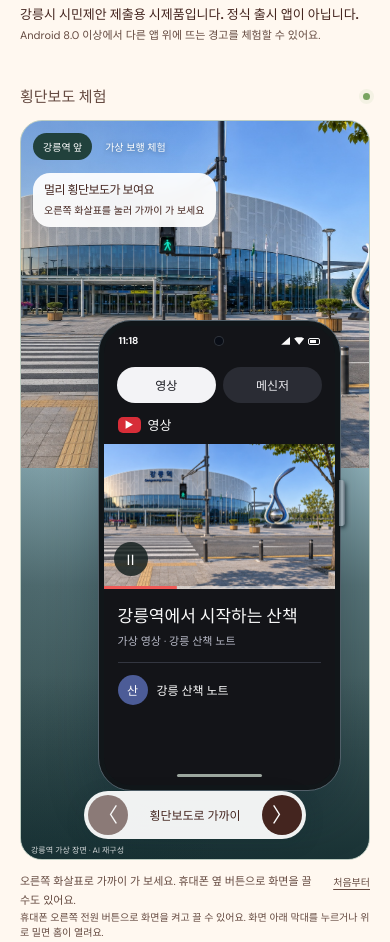
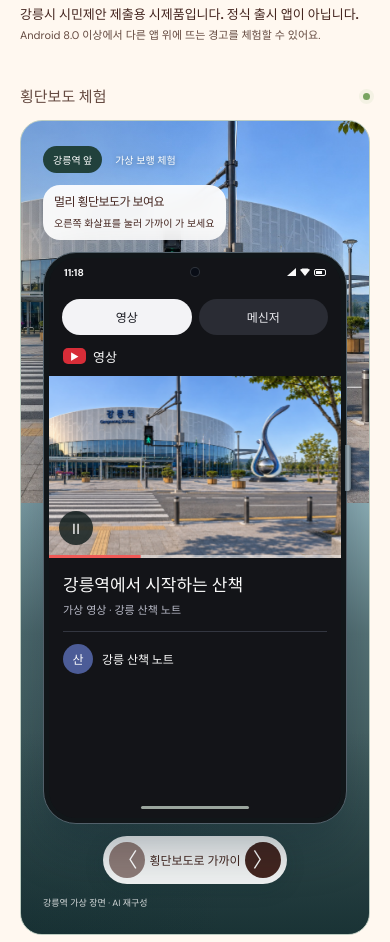
Before and after one commit to LUCKYBRIDGE/gyodong5-2, a plain HTML site: page web/index.html in a window 390 px wide. Shown: the part 558-1500 px from the top of the page. Drawn offline with Linux system fonts and the light colour scheme.

Commit message:
Add gift card examples and adapt the web phone layouts

```diff
--- a/web/app.js
+++ b/web/app.js
@@ -67,7 +67,7 @@ function home(standalone) {
 function shop() {
   return `${titleHeading("포인트 상점", "웹에서 모은 포인트로 꾸미기를 체험해요.")}
   <section class="app-card balance-card"><p>사용 가능한 포인트</p><strong>${money(state.total - state.spent)}점</strong></section>
-  <section class="app-card coupon-example"><span class="app-eyebrow">모바일 교환권 · 상품 예시</span><h4>편의점 기프티콘</h4><p>실제 발급은 운영 예산과 발송 서비스 연동 후 제공할 예정이에요.</p></section>
+  <section class="app-card coupon-example"><h4>모바일 교환권 예시</h4><ul><li>편의점 기프티콘</li><li>치킨 기프티콘</li><li>아이스크림 기프티콘</li></ul><p>실제 발급은 운영 예산과 발송 서비스 연동 후 제공할 예정이에요.</p></section>
   <h4 class="app-section-title">하슬랑 꾸미기</h4>
   ${ITEMS.map((item) => {
     const owned = state.owned.includes(item.id);
--- a/web/index.html
+++ b/web/index.html
@@ -8,8 +8,8 @@
   <title>신호등 알리미 · 5난초의 보행 안전 아이디어</title>
   <link rel="icon" href="assets/signal-alert-app-icon.png" type="image/png" sizes="192x192">
   <link rel="apple-touch-icon" href="assets/signal-alert-app-icon.png" sizes="192x192">
-  <link rel="stylesheet" href="style.css?v=signal-alert-3">
-  <script type="module" src="app.js?v=signal-alert-4"></script>
+  <link rel="stylesheet" href="style.css?v=signal-alert-4">
+  <script type="module" src="app.js?v=signal-alert-5"></script>
 </head>
 <body>
   <a class="skip-link" href="#experience">체험으로 건너뛰기</a>
@@ -33,7 +33,7 @@
         </div>
         <div class="download-area" id="download">
           <div class="download-actions">
-            <a class="button button-dark download-button" href="downloads/traffic-demo.apk?v=0.4.3" download>안드로이드 APK 다운로드 <span aria-hidden="true">↓</span></a>
+            <a class="button button-dark download-button" href="downloads/traffic-demo.apk?v=0.4.4" download>안드로이드 APK 다운로드 <span aria-hidden="true">↓</span></a>
             <button class="button button-outline" id="install-guide" type="button" aria-haspopup="dialog">설치방법</button>
           </div>
           <div class="github-downloads">
@@ -92,7 +92,7 @@
         <p>횡단보도 체험에서 모은 포인트가 여기에 표시돼요.</p>
         <dl class="app-tab-guide">
           <div><dt>홈</dt><dd>사용 가능 포인트, 누적 점수, 오늘 적립 횟수를 확인해요.</dd></div>
-          <div><dt>상점</dt><dd>가상 아이템을 교환하고 편의점 교환권 예시를 살펴봐요.</dd></div>
+          <div><dt>상점</dt><dd>가상 아이템을 교환하고 편의점·치킨·아이스크림 기프티콘 예시를 살펴봐요.</dd></div>
           <div><dt>칭호</dt><dd>완료한 알림 횟수에 따라 얻는 교통안전 칭호를 확인해요.</dd></div>
           <div><dt>하슬랑</dt><dd>성장 모습을 보고 상점에서 모은 아이템을 착용해요.</dd></div>
           <div><dt>안내</dt><dd>비콘 감지와 경고 표시, 포인트 적립 기준을 살펴봐요.</dd></div>
@@ -158,8 +158,8 @@
       <li><strong>가상 비콘 접근 체험</strong><p>‘가상 접근 시작’을 누르고 7초 안에 다른 앱을 열거나 화면을 꺼요. 경고창을 닫지 않거나 화면을 끈 상태를 10초 유지하면 포인트가 쌓여요.</p></li>
     </ol>
     <p class="install-note">현재는 가상 비콘을 이용해요. 일부 보호 화면에서는 경고 표시가 제한될 수 있어요. 체험 뒤 설치 권한은 다시 꺼 둘 수 있어요.</p>
-    <p class="install-note">0.4.2에서 0.4.3으로 바꾸려면 앱 서명이 달라 기존 앱을 삭제한 뒤 설치해야 해요. 앱을 삭제하면 휴대폰에 저장된 포인트와 체험 기록도 지워져요.</p>
-    <a class="button button-dark dialog-download" href="downloads/traffic-demo.apk?v=0.4.3" download>APK 다운로드 <span aria-hidden="true">↓</span></a>
+    <p class="install-note">0.4.2 이하에서 최신 버전으로 바꾸려면 앱 서명이 달라 기존 앱을 삭제한 뒤 설치해야 해요. 앱을 삭제하면 휴대폰에 저장된 포인트와 체험 기록도 지워져요.</p>
+    <a class="button button-dark dialog-download" href="downloads/traffic-demo.apk?v=0.4.4" download>APK 다운로드 <span aria-hidden="true">↓</span></a>
   </dialog>
 </body>
 </html>
--- a/web/style.css
+++ b/web/style.css
@@ -72,9 +72,9 @@ h1 span::after { content: ''; position: absolute; left: -3px; bottom: 4px; width
 .phone-battery { width: 12px; height: 7px; border: 1px solid currentColor; border-radius: 2px; background: linear-gradient(to right,currentColor 70%,transparent 70%) content-box; padding: 1px; }
 .phone-brand { display: flex; align-items: center; padding: 14px 18px 13px; gap: 9px; font-size: 14px; font-weight: 800; letter-spacing: -.5px; }
 .mini-crossing { display: grid; place-items: center; background: var(--lime); width: 27px; height: 27px; border-radius: 8px; font-size: 17px; }
-.phone-content { flex: 1; overflow-y: auto; padding: 3px 16px 16px; scrollbar-width: thin; min-height: 0; }
+.phone-content { flex: 1; overflow-y: auto; padding: 3px clamp(8px, 3vw, 16px) 16px; scrollbar-width: thin; min-height: 0; overflow-wrap: anywhere; }
 .phone-nav { display: flex; flex-shrink: 0; gap: 2px; padding: 7px 10px 4px; background: var(--paper); z-index: 2; }
-.phone-nav button { flex: 1; min-width: 0; border: 0; border-radius: 12px; background: transparent; padding: 12px 3px; color: var(--ink); font-size: 10px; font-weight: 700; white-space: nowrap; }
+.phone-nav button { flex: 1; min-width: 0; border: 0; border-radius: 12px; background: transparent; padding: 12px 3px; color: var(--ink); font-size: 10px; font-weight: 700; overflow-wrap: anywhere; }
 .phone-nav button.active, .phone-nav button[aria-selected='true'], .phone-nav button[aria-current='page'] { background: var(--button); color: var(--white); }
 .phone-home-bar { width: 92px; height: 4px; margin: 5px auto 9px; border-radius: 4px; background: #9ba69e; }
 .demo-controls { display: flex; justify-content: center; gap: 8px; width: 100%; margin-top: 23px; }
@@ -102,7 +102,8 @@ h1 span::after { content: ''; position: absolute; left: -3px; bottom: 4px; width
 .phone-content > p { font-size: 11px; line-height: 1.6; color: var(--muted); margin: 0 0 15px; }
 .progress-track { height: 5px; background: #f3e3d4; border-radius: 5px; overflow: hidden; margin: 10px 0 5px; }
 .progress-fill { height: 100%; background: var(--button); }
-.phone-overlay { position: absolute; inset: 29px 0 23px; z-index: 5; display: flex; align-items: center; justify-content: center; background: var(--overlay); padding: 25px; text-align: center; color: white; }
+.phone-overlay { position: absolute; inset: 29px 0 23px; z-index: 5; display: flex; flex-direction: column; align-items: center; overflow-y: auto; background: var(--overlay); padding: clamp(10px, 3svh, 25px) clamp(8px, 4vw, 25px); text-align: center; color: white; }
+.phone-overlay > div { flex-shrink: 0; max-width: 100%; margin-block: auto; overflow-wrap: anywhere; }
 .phone-overlay[hidden] { display: none; }
 .warning-panel button { border: 1px solid #ca9d87; border-radius: 28px; padding: 12px 21px; color: white; background: transparent; font-size: 13px; }
 .result-panel { padding: 24px; border-radius: 20px; background: var(--overlay); color: var(--lime); }
@@ -234,6 +235,7 @@ h1 span::after { content: ''; position: absolute; left: -3px; bottom: 4px; width
 .balance-card strong { display: block; font-size: 25px; margin-top: 3px; }
 .app-eyebrow { font-size: 10px; font-weight: 600; color: var(--muted); }
 .coupon-example h4 { margin-top: 5px; }
+.coupon-example ul { margin: 6px 0 9px; padding-inline-start: 17px; font-size: 12px; font-weight: 700; line-height: 1.7; }
 .app-section-title { font-size: 14px; margin: 15px 0 10px; }
 .item-symbol { display: grid; place-items: center; flex: 0 0 35px; width: 35px; height: 35px; background: var(--lime); font-size: 19px; color: var(--ink); border-radius: 11px; }
 .item-row { padding: 12px 10px; gap: 8px; }
@@ -350,16 +352,32 @@ h1 span::after { content: ''; position: absolute; left: -3px; bottom: 4px; width
 .project-origin { display: none; }
 .experience-heading { width: 100%; margin-bottom: 13px; }
 .experience-heading h2 { font-size: 15px; }
-.street-viewport { width: 100%; height: clamp(530px, 91svh, 740px); position: relative; border-radius: 28px; overflow: hidden; background: #a8cbd5; isolation: isolate; border: 1px solid #bdccc1; }
+.street-viewport {
+  width: 100%;
+  position: relative;
+  display: grid;
+  grid-template-columns: minmax(0, 1fr) minmax(0, min(56%, 330px));
+  grid-template-areas: "caption phone" "journey phone" "controls phone" "credits phone";
+  grid-template-rows: auto 1fr auto auto;
+  align-items: start;
+  justify-items: start;
+  gap: 12px clamp(12px, 4vw, 42px);
+  padding: clamp(14px, 3svh, 30px) clamp(25px, 5vw, 46px);
+  border: 1px solid #bdccc1;
+  border-radius: 28px;
+  overflow: hidden;
+  background: #a8cbd5;
+  isolation: isolate;
+}
 .street-panorama { position: absolute; inset: 0; z-index: -2; }
 .street-photo { position: absolute; inset: 0; width: 100%; height: 100%; object-fit: cover; object-position: 26% 65%; transform-origin: 32% 55%; transition: transform 780ms cubic-bezier(.22,.61,.36,1); }
 .street-viewport::after { content: ""; position: absolute; inset: 0; background: linear-gradient(90deg,#0a242a26,transparent 60%),linear-gradient(0deg,#0a242a85,transparent 25%); z-index: -1; pointer-events: none; }
 .street-viewport[data-stage="approaching"] .street-photo { transform: scale(1.19); }
 .street-viewport[data-stage="near"] .street-photo { transform: scale(1.43) translateY(2%); }
 .street-viewport[data-stage="passed"] .street-photo { transform: scale(1.12) translateX(-4%); }
-.scene-caption { position: absolute; top: 25px; left: 25px; display: flex; align-items: center; gap: 13px; color: white; font-size: 12px; text-shadow: 0 1px 5px #102c3070; }
+.scene-caption { grid-area: caption; display: flex; flex-wrap: wrap; align-items: center; gap: 5px 13px; color: white; font-size: 12px; text-shadow: 0 1px 5px #102c3070; }
 .scene-pin { background: #19372de8; padding: 10px 15px; border-radius: 30px; font-weight: 700; text-shadow: none; }
-.journey-scene { position: absolute; left: 25px; top: 86px; width: auto; max-width: 44%; background: #ffffffed; backdrop-filter: blur(8px); border: 0; padding: 17px 19px; border-radius: 17px; }
+.journey-scene { grid-area: journey; max-width: 100%; overflow-wrap: anywhere; background: #ffffffed; backdrop-filter: blur(8px); border: 0; padding: 17px 19px; border-radius: 17px; }
 .journey-label { display: flex; flex-direction: column; font-size: 12px; line-height: 1.6; gap: 3px; }
 .journey-label strong { font-size: 17px; letter-spacing: -.5px; color: var(--ink); }
 .route-progress { display: flex; gap: 35px; position: relative; align-items: center; margin-top: 14px; }
@@ -368,53 +386,58 @@ h1 span::after { content: ''; position: absolute; left: -3px; bottom: 4px; width
 .street-viewport[data-stage="approaching"] .route-progress span { left: 41px; }
 .street-viewport[data-stage="near"] .route-progress span { left: 82px; }
 .street-viewport[data-stage="passed"] .route-progress span { left: 123px; }
-.street-viewport .phone-frame { position: absolute; top: 34px; right: 42px; width: 330px; max-width: calc(100% - 40px); transform: rotate(1deg); box-shadow: 0 22px 50px #091e2b55; }
-.street-viewport .phone-screen { height: auto; }
-.street-viewport .phone-frame { bottom: 50px; display: flex; flex-direction: column; }
-.street-viewport .phone-screen { flex: 1; min-height: 0; }
+.street-viewport .phone-frame { grid-area: phone; position: relative; width: 100%; min-width: 0; box-shadow: 0 22px 50px #091e2b55; }
+.street-viewport .phone-screen { height: clamp(320px, calc(91svh - 68px), 670px); }
 .phone-power { position: absolute; top: 33%; right: -18px; width: 25px; height: 54px; border: 0; padding: 0; background: transparent; border-radius: 5px; }
 .phone-power::before { content: ""; position: absolute; top: 4px; bottom: 4px; left: 6px; width: 6px; border-radius: 0 4px 4px 0; background: linear-gradient(90deg,#505f69,#a3b2ba,#5c6b76); box-shadow: 1px 2px 4px #09141db0; }
 .phone-power:hover::before, .phone-power:focus-visible::before { background: #dce7ed; }
 .phone-power:active::before { transform: translateX(-2px); }
 .warning-panel button:active, .result-dismiss:active { background: #ffffff18; }
 
-.world-controls { position: absolute; bottom: 42px; left: 27px; width: auto; display: flex; gap: 13px; align-items: center; margin: 0; padding: 8px; background: #ffffffee; border-radius: 40px; box-shadow: 0 5px 20px #102c3025; }
-.walk-arrow { width: 45px; height: 45px; border: 0; border-radius: 50%; background: var(--ink); color: white; font-size: 24px; line-height: 1; display: grid; place-items: center; }
-#walk-instruction { min-width: 125px; text-align: center; font-size: 13px; font-weight: 600; }
-.scene-credits { position: absolute; bottom: 14px; left: 29px; color: #ffffffcf; font-size: 10px; }
+.world-controls { grid-area: controls; width: auto; max-width: 100%; display: flex; gap: clamp(4px, 1vw, 13px); align-items: center; margin: 0; padding: 6px; background: #ffffffee; border-radius: 40px; box-shadow: 0 5px 20px #102c3025; }
+.walk-arrow { flex: none; width: clamp(36px, 6vw, 45px); height: clamp(36px, 6vw, 45px); border: 0; border-radius: 50%; background: var(--ink); color: white; font-size: 24px; line-height: 1; display: grid; place-items: center; }
+#walk-instruction { min-width: 0; text-align: center; overflow-wrap: anywhere; font-size: 13px; font-weight: 600; }
+.scene-credits { grid-area: credits; color: #ffffffcf; font-size: 10px; }
 .demo-feedback { width: 100%; margin-top: 12px; }
 .web-limit { align-self: flex-start; margin-top: 0; }
 .photo-attribution { font-size: 10px; line-height: 1.7; color: var(--muted); padding-bottom: 24px; }
 @media (max-width: 1000px) {
-  .street-viewport .phone-frame { right: 30px; width: 310px; }
-  .journey-scene { max-width: 42%; }
   .journey-label strong { font-size: 14px; }
+}
+@media (max-width: 559px), (max-width: 760px) and (orientation: portrait) {
+  .street-viewport {
+    grid-template-columns: minmax(0, 1fr);
+    grid-template-areas: "caption" "journey" "phone" "controls" "credits";
+    grid-template-rows: auto;
+    padding-inline: 22px;
+    border-radius: 22px;
+    background: linear-gradient(#a8cbd5 40%, #587478 63%, #2b4342);
+  }
+  .street-panorama { bottom: auto; height: 47%; }
+  .street-viewport .phone-frame { width: min(100%, 330px); justify-self: center; }
+  .street-viewport .phone-screen { height: clamp(320px, calc(92svh - 150px), 560px); }
+  .world-controls { justify-self: center; }
 }
 @media (max-width: 760px) {
   .hero-copy { display: block; }
   .hero-copy h1 { font-size: 44px; margin-bottom: 20px; }
   .hero-copy h1 br:nth-child(2) { display: none; }
   .hero-description { font-size: 15px; }
-  .street-viewport { height: clamp(510px, 93svh, 740px); border-radius: 22px; }
-  .street-panorama { bottom: auto; height: 47%; }
-  .street-viewport { background: linear-gradient(#a8cbd5 40%, #587478 63%, #2b4342); }
-  .street-viewport .phone-frame { top: 27%; bottom: 68px; width: min(70%, 285px); right: 8%; transform: none; }
-  .scene-caption { top: 12px; left: 12px; font-size: 10px; }
+  .scene-caption { font-size: 10px; }
   .scene-pin { padding: 6px 10px; }
-  .journey-scene { left: 12px; top: 52px; max-width: calc(100% - 24px); padding: 8px 11px; }
+  .journey-scene { padding: 8px 11px; }
   .journey-label { font-size: 10px; }
   .journey-label strong { font-size: 12px; }
   .route-progress { display: none; }
-  .world-controls { left: 50%; bottom: 20px; transform: translateX(-50%); gap: 8px; padding: 4px; }
-  .walk-arrow { width: 40px; height: 40px; font-size: 20px; }
-  #walk-instruction { min-width: 118px; font-size: 12px; }
-  .scene-credits { left: 10px; bottom: 4px; font-size: 8px; }
+  .walk-arrow { font-size: 20px; }
+  #walk-instruction { font-size: 12px; }
+  .scene-credits { font-size: 9px; }
   .street-photo { object-position: 28% 61%; }
   .device-launcher { padding: 12px; }
   .launcher-clock { font-size: 29px; }
   .points-hero { grid-template-columns: minmax(0, 1fr) 72px; padding: 14px; gap: 12px 6px; }
   .wallet p { font-size: 10px; }
-  .wallet strong { font-size: 28px; white-space: nowrap; }
+  .wallet strong { font-size: 28px; }
   .wallet strong small { font-size: 15px; }
   .wallet-metrics { gap: 8px; }
   .wallet-metrics b { font-size: 15px; }
@@ -462,7 +485,7 @@ h1 span::after { content: ''; position: absolute; left: -3px; bottom: 4px; width
 .preview-copy h2 { font-size: clamp(27px, 4vw, 43px); line-height: 1.3; letter-spacing: -.04em; margin: 0 0 16px; }
 .preview-copy > p:not(.eyebrow) { max-width: 36ch; font-size: 14px; color: var(--muted); line-height: 1.8; margin: 0 0 8px; }
 .preview-phone { justify-self: center; }
-.preview-phone .phone-screen { height: clamp(410px, 75svh, 600px); }
+.preview-phone .phone-screen { height: clamp(320px, 75svh, 600px); }
 .preview-walk { display: grid; place-items: center; text-decoration: none; }
 .preview-status { grid-column: 1 / -1; margin: 0; color: var(--muted); font-size: 13px; }
 .preview-status:empty { display: none; }
@@ -534,6 +557,10 @@ h1 span::after { content: ''; position: absolute; left: -3px; bottom: 4px; width
 .design-card h4 { margin: 0 0 6px; }
 .phone-nav { padding-inline: 5px; }
 .phone-nav button { padding-inline: 1px; }
+@media (max-height: 500px) {
+  #phone-demo .warning-brand-logo { width: 43px; height: 43px; }
+  #phone-demo .warning-panel h3 { font-size: 20px; line-height: 1.45; margin: 8px 0 12px; }
+}
 @media (max-width: 600px) {
   .brand-logo { width: 33px; height: 33px; }
   .site-links a { font-size: 11px; }
```
Also changed, not shown: 8 other files.
